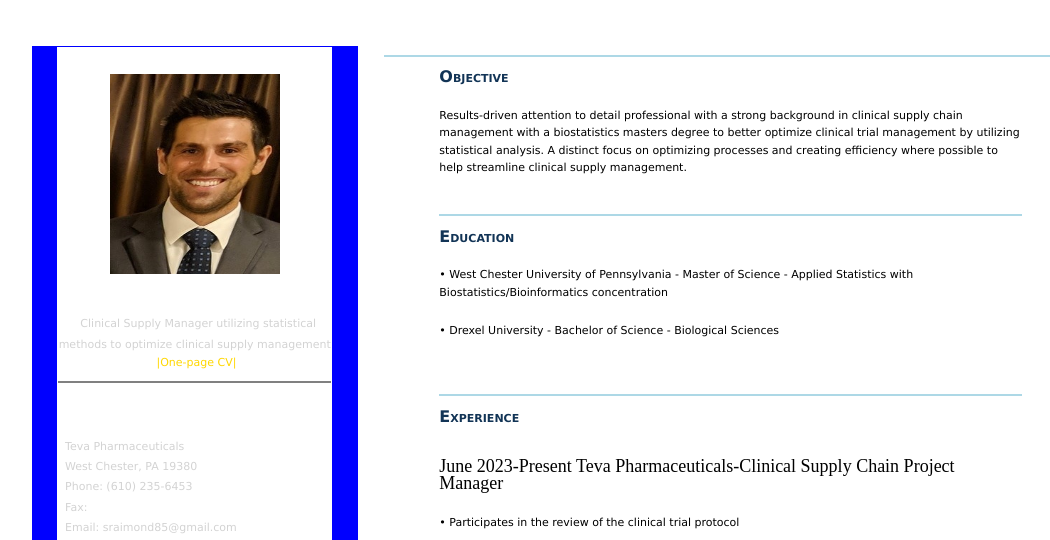
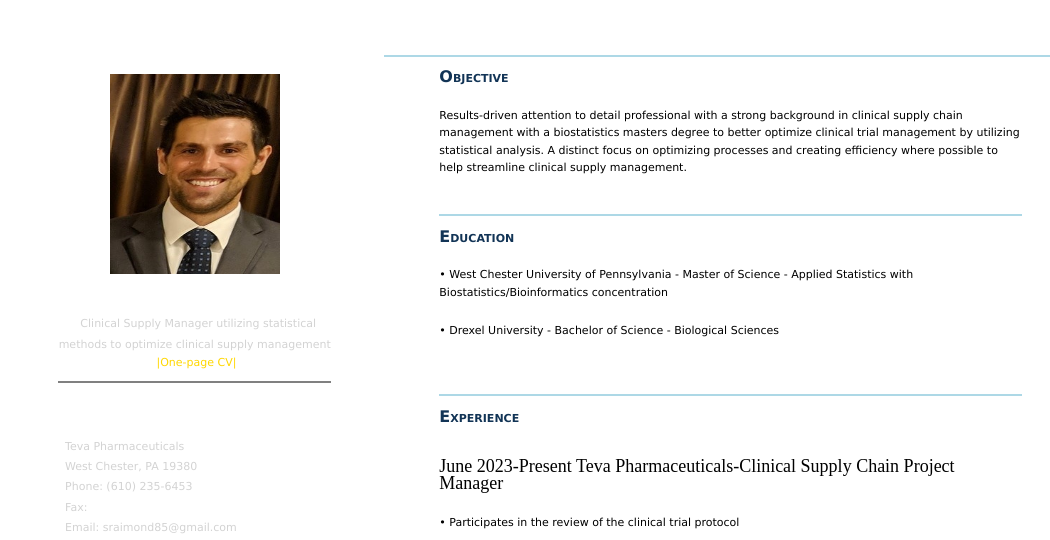
Before and after one commit to sraimondo681/SraimondoCV, a plain HTML site: page index.html in a window 1280 px wide. Shown: the top 540 px of the page, without its empty margins (73-1123 px from the left). Drawn offline with Linux system fonts and the light colour scheme.

Commit message:
Update index.html

```diff
--- a/index.html
+++ b/index.html
@@ -58,7 +58,7 @@
 
         .left-column {
             width: 30%;
-            background-color:Blue;
+            color:Blue;
             background-image: url('img/TableBg.jpg');
         }
 
```
